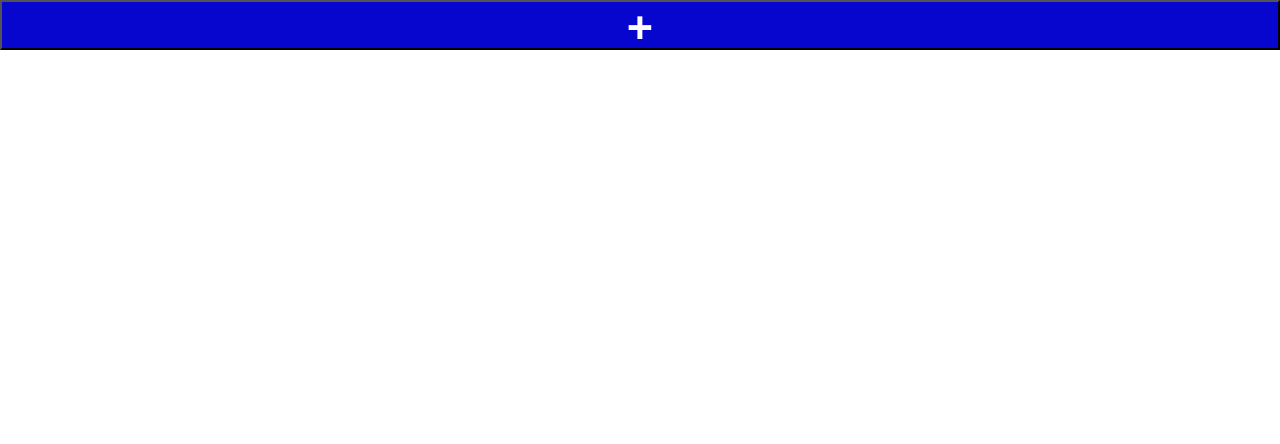
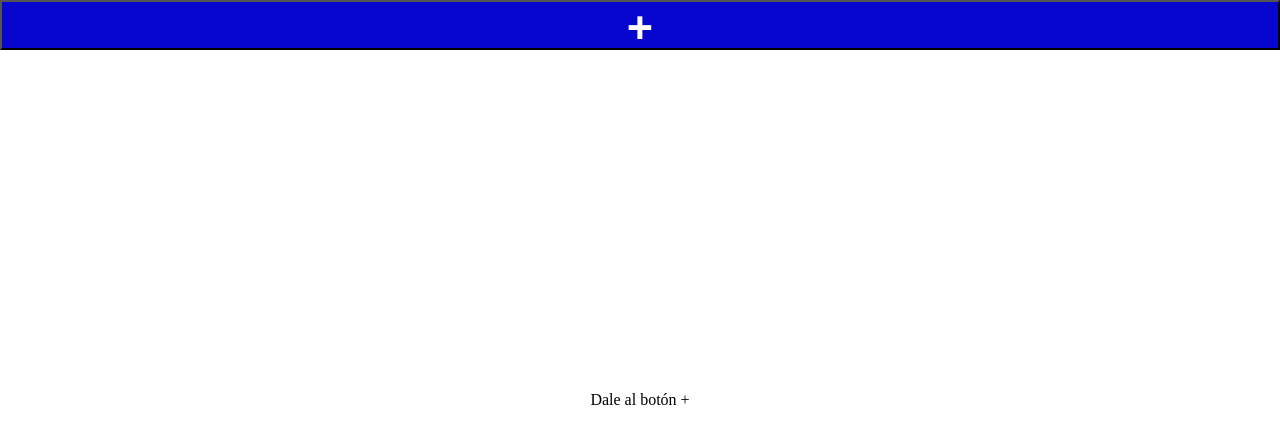
Before and after one commit to Adalab/f-online-life-calendar-oljuanfe, a React (Create React App) app: page /#/ in a window 1280 px wide. Shown: the top 444 px of the page. Built offline with nearby package versions, Linux system fonts and the light colour scheme.

Commit message:
Retry deployment

```diff
--- a/src/components/Calendar.js
+++ b/src/components/Calendar.js
@@ -7,6 +7,7 @@ class Calendar extends Component {
     const {
       data,
     } = this.props;
+    console.log(data);
     return (
       <div className="Calendar">
         <Link to={'/edit/'} className="add-button">
@@ -15,8 +16,8 @@ class Calendar extends Component {
           </button>
         </Link>
         <ul className="calendar-list">
-          {
-            data.map((dayData,index) => {
+          {data.length !== 0
+            ?(data.map((dayData,index) => {
               return (
                 <Link
                   to={`/${index}`}
@@ -28,7 +29,8 @@ class Calendar extends Component {
                 </li>
                 </Link>
               );
-            })
+            }))
+            :'Dale al botón +'
           }
         </ul>
       </div>
--- a/src/components/CalendarDetail.js
+++ b/src/components/CalendarDetail.js
@@ -26,7 +26,6 @@ class CalendarDetail extends Component {
             Volver
           </button>
         </Link>
-        <img src={detailInfo !== undefined ?require('../images/happy.png') : ''} alt="happy"/>
         <div>
           <img
             src={
```
Also changed, not shown: src/components/happy.png (deleted), 16 other files (tests, documents, lock files or other folders).
